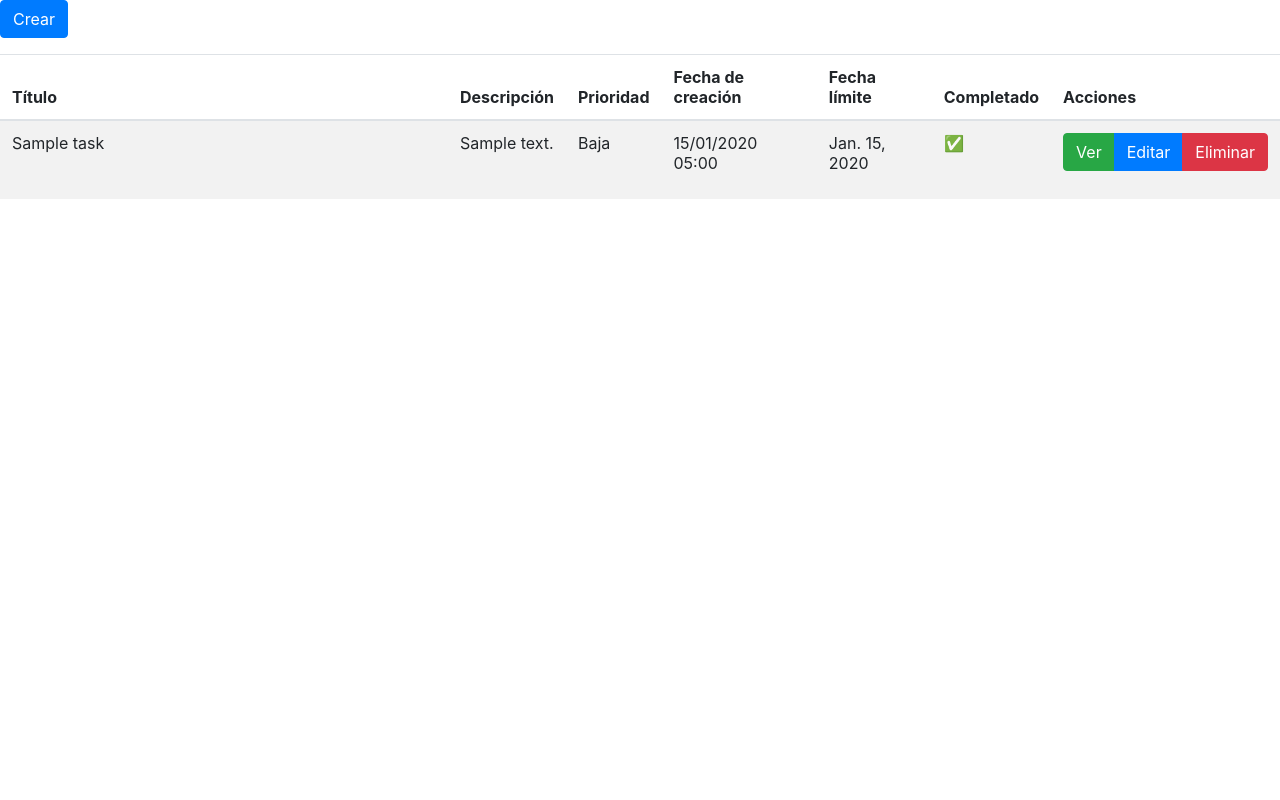
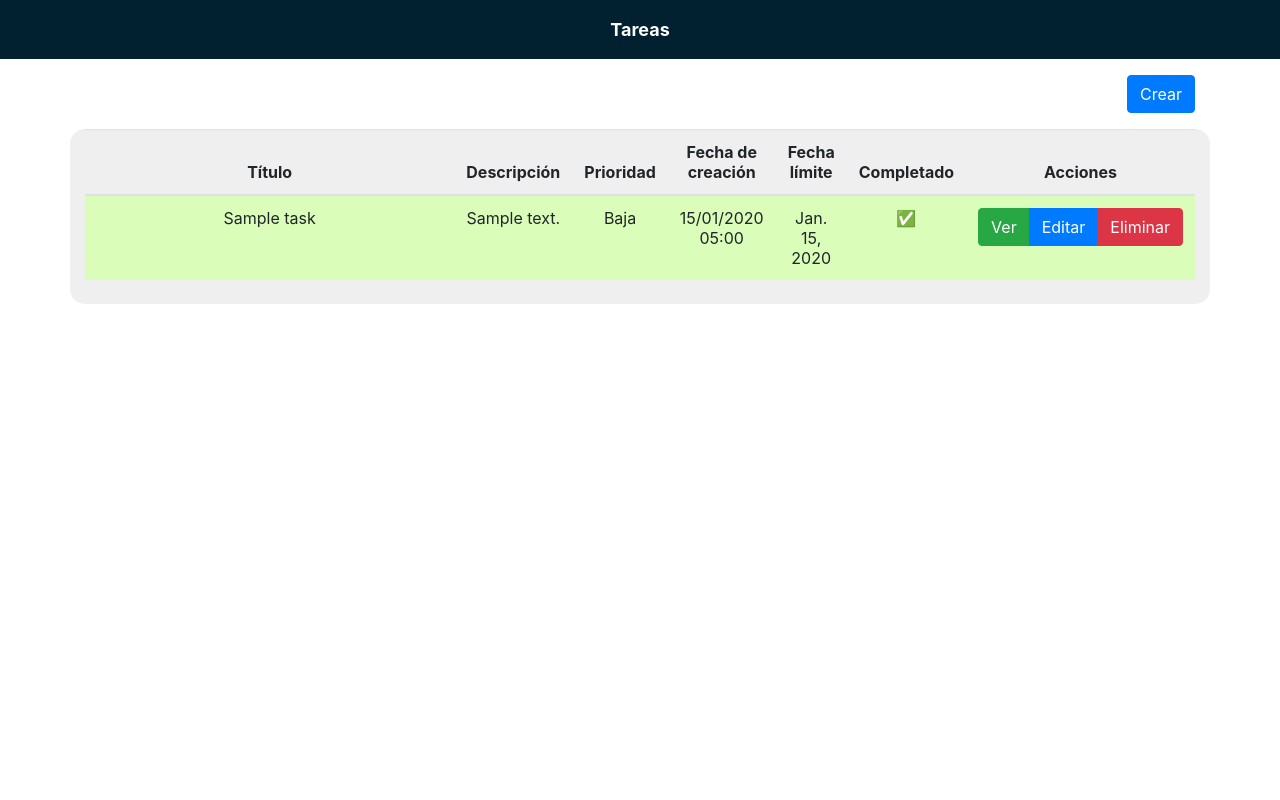
Before and after one commit to DerTsu/Laboratory-TaskManagement, a Django app: page /tasks/ in a window 1280 px wide. Run offline with Django 5.2, Linux system fonts and the light colour scheme; tables that the repository leaves empty hold one stand-in row (values such as "Sample post"); some libraries are stand-ins or nearby versions.

Commit message:
Fix design

```diff
--- a/task_management/task_app/templates/tasks/create.html
+++ b/task_management/task_app/templates/tasks/create.html
@@ -15,8 +15,10 @@
   </head>
 
 <body>
+  {% include 'tasks/nav.html' %}
 
-  <form method="post" enctype="multipart/form-data">
+  <div class="container pb-2 pt-3" style="background-color: #EFEFEF; border-radius: 15px;">
+    <form method="post" enctype="multipart/form-data">
     {% csrf_token %}
 
     <div class="form-group">
@@ -43,6 +45,8 @@
     <a href="./" class="btn btn-secondary">Cancelar</a>
     </form>
 
+
+  </div>
   <!-- Al final del body -->
 {# JS y jQuery Bootstrap #}
 {% bootstrap_javascript jquery='full' %}
--- a/task_management/task_app/templates/tasks/index.html
+++ b/task_management/task_app/templates/tasks/index.html
@@ -12,30 +12,42 @@
     {% load static %}
 </head>
 
-<div align="left" class="btn_crear mb-3">
+{% include 'tasks/nav.html' %}
+
+<body style="background-color: #fff;">
+
+    <div class="container">
+
+        <div align="right" class="btn_crear mb-3">
 
             <a href="crear" type="button" class="btn btn-primary">Crear</a> <!-- Botón crear -->
 
         </div>
 
+    </div>
+
+    <div class="container pb-2" style="background-color: #EFEFEF; border-radius: 15px;">
+
         <table class="table table-striped table-hover">
             <thead>
                 <tr>
-            <th width="35%">Título</th>
-            <th>Descripción</th>
-            <th>Prioridad</th>
-            <th>Fecha de creación</th>
-            <th>Fecha límite</th>
-            <th>Completado</th>
-            <th>Acciones</th>
+                    <th style="text-align: center;" width="35%">Título</th>
+                    <th style="text-align: center;">Descripción</th>
+                    <th style="text-align: center;">Prioridad</th>
+                    <th style="text-align: center;">Fecha de creación</th>
+                    <th style="text-align: center;">Fecha límite</th>
+                    <th style="text-align: center;">Completado</th>
+                    <th style="text-align: center;">Acciones</th>
                 </tr>
             </thead>
-    <tbody>
+            <tbody style="border-radius: 15px;">
                 {% for tasks in object_list %}
-        <tr>
-            <td>{{ tasks.titulo }}</td>
-            <td>{{ tasks.descripcion }}</td>
-            <td>
+
+                {% if tasks.completado %}
+                <tr style="background-color: #DAFDBA;">
+                    <td align="center">{{ tasks.titulo }}</td>
+                    <td align="center">{{ tasks.descripcion }}</td>
+                    <td align="center">
                         {% if tasks.prioridad == 1 %}
                             Baja
                         {% elif tasks.prioridad == 2 %}
@@ -44,9 +56,9 @@
                             Alta
                         {% endif %}
                     </td>
-            <td>{{ tasks.fecha_creacion|date:"d/m/Y H:i" }}</td>
-            <td>{{ tasks.fecha_limite|default:"Sin fecha" }}</td>
-            <td>
+                    <td align="center">{{ tasks.fecha_creacion|date:"d/m/Y H:i" }}</td>
+                    <td align="center">{{ tasks.fecha_limite|default:"Sin fecha" }}</td>
+                    <td align="center">
                         {% if tasks.completado %}
                             ✅
                         {% else %}
@@ -66,10 +78,55 @@
                         </form>
                     </td>
                 </tr>
+                {% else %}
+                <tr style="background-color: #fff;">
+                    <td align="center">{{ tasks.titulo }}</td>
+                    <td align="center">{{ tasks.descripcion }}</td>
+                    <td align="center">
+                        {% if tasks.prioridad == 1 %}
+                            Baja
+                        {% elif tasks.prioridad == 2 %}
+                            Media
+                        {% else %}
+                            Alta
+                        {% endif %}
+                    </td>
+                    <td align="center">{{ tasks.fecha_creacion|date:"d/m/Y H:i" }}</td>
+                    <td align="center">{{ tasks.fecha_limite|default:"Sin fecha" }}</td>
+                    <td align="center">
+                        {% if tasks.completado %}
+                            ✅
+                        {% else %}
+                            ❌
+                        {% endif %}
+                    </td>
+                    <td>
+                        <form method="POST" action="eliminar/{{tasks.id}}">
+                            {% csrf_token %}
+                            <div class="btn-group">
+                                <a href="detalle/{{tasks.id}}" title="Ver" class="btn btn-success">Ver</a>
+                                <a href="editar/{{tasks.id}}" title="Editar" class="btn btn-primary">Editar</a>
+                                <button class="btn btn-danger" onclick="return confirm('¿Estás seguro de eliminar esta tarea?');" type="submit">
+                                    Eliminar
+                                </button>
+                            </div>
+                        </form>
+                    </td>
+                </tr>
+                {% endif %}
+
                 {% endfor %}
             </tbody>
         </table>
 
+    </div>
+
+
+
     {# JS y jQuery Bootstrap #}
     {% bootstrap_javascript jquery='full' %}
     </body>
+
+
+
+</body>
--- /dev/null
+++ b/task_management/task_app/templates/tasks/nav.html
@@ -0,0 +1,6 @@
+
+<nav class="nav d-flex justify-content-center mb-3" style="background-color: #012030;">
+
+    <a class="mt-3 mb-3 font-weight-bold" href="../" style="text-decoration: none; color: #fff; font-size: large;">Tareas</a>
+
+</nav>
```
Also changed, not shown: task_management/task_app/templates/tasks/details.html (+15 -7 lines), task_management/task_app/templates/tasks/update.html (+11 -1 lines). Lines whose indentation alone changed are shown as unchanged.
